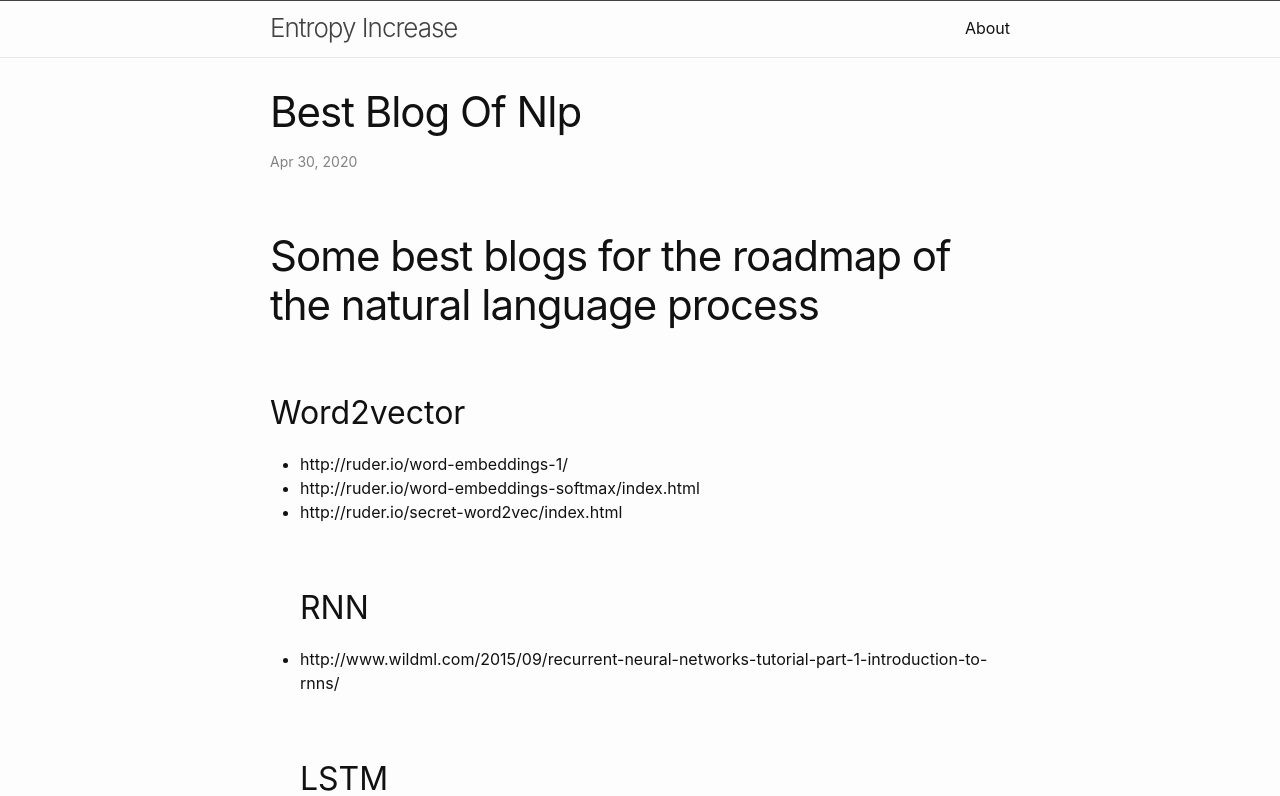
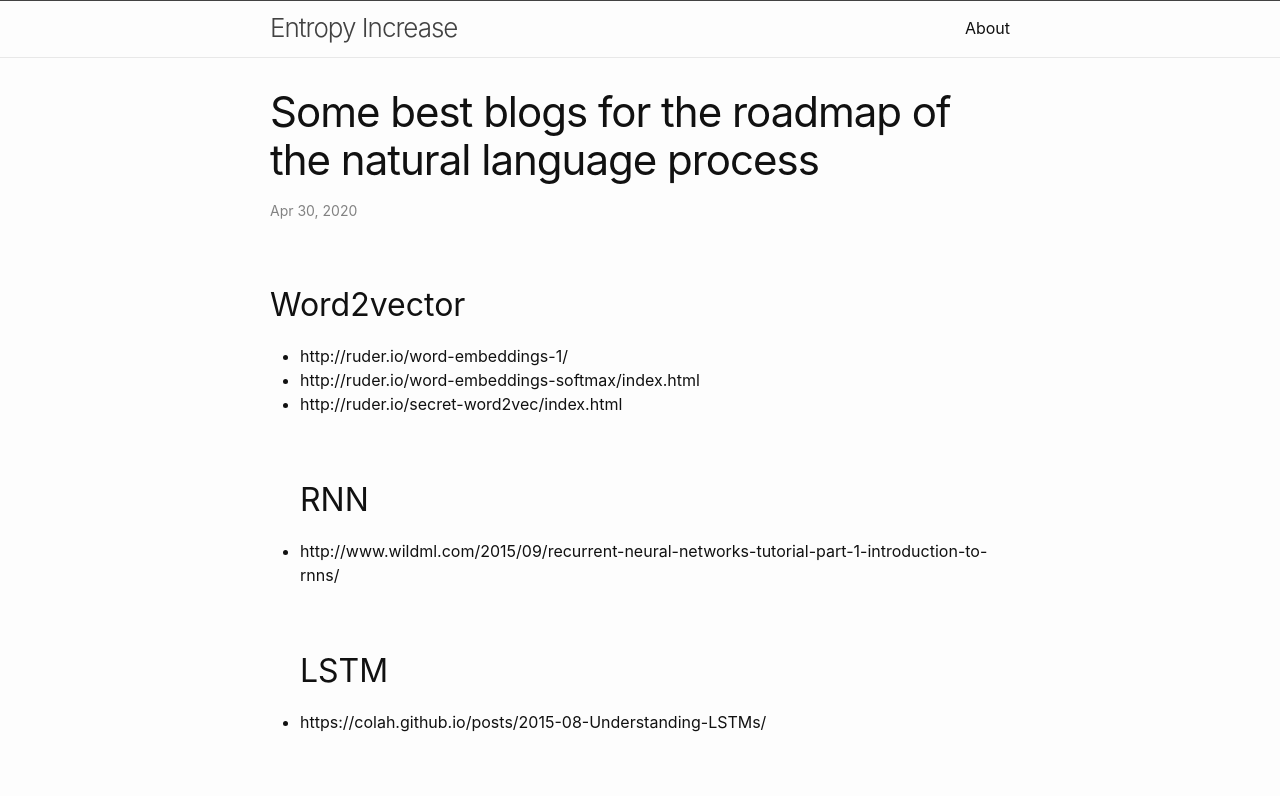
Before and after one commit to geduo15/geduo15.github.io, a Jekyll site: the page built from _posts/2020-04-30-best-blog-of-nlp.md, in a window 1280 px wide and 900 px high, cut to the strip 104-900 px from the top of the window. Built offline with Jekyll 4.4.1, drawn with Linux system fonts in a browser that asks for light colours; our own code applies the rules of GitHub Pages for plain Markdown files; part of the change alters nothing that is shown.

Commit message:
revise new blog

```diff
--- a/_posts/2020-04-30-best-blog-of-nlp.md
+++ b/_posts/2020-04-30-best-blog-of-nlp.md
@@ -1,4 +1,9 @@
-# Some best blogs for the roadmap of the natural language process
+---
+layout: post
+title: "Some best blogs for the roadmap of the natural language process"
+categories: misc
+---
+
 ## Word2vector
 - http://ruder.io/word-embeddings-1/
 - http://ruder.io/word-embeddings-softmax/index.html
```
